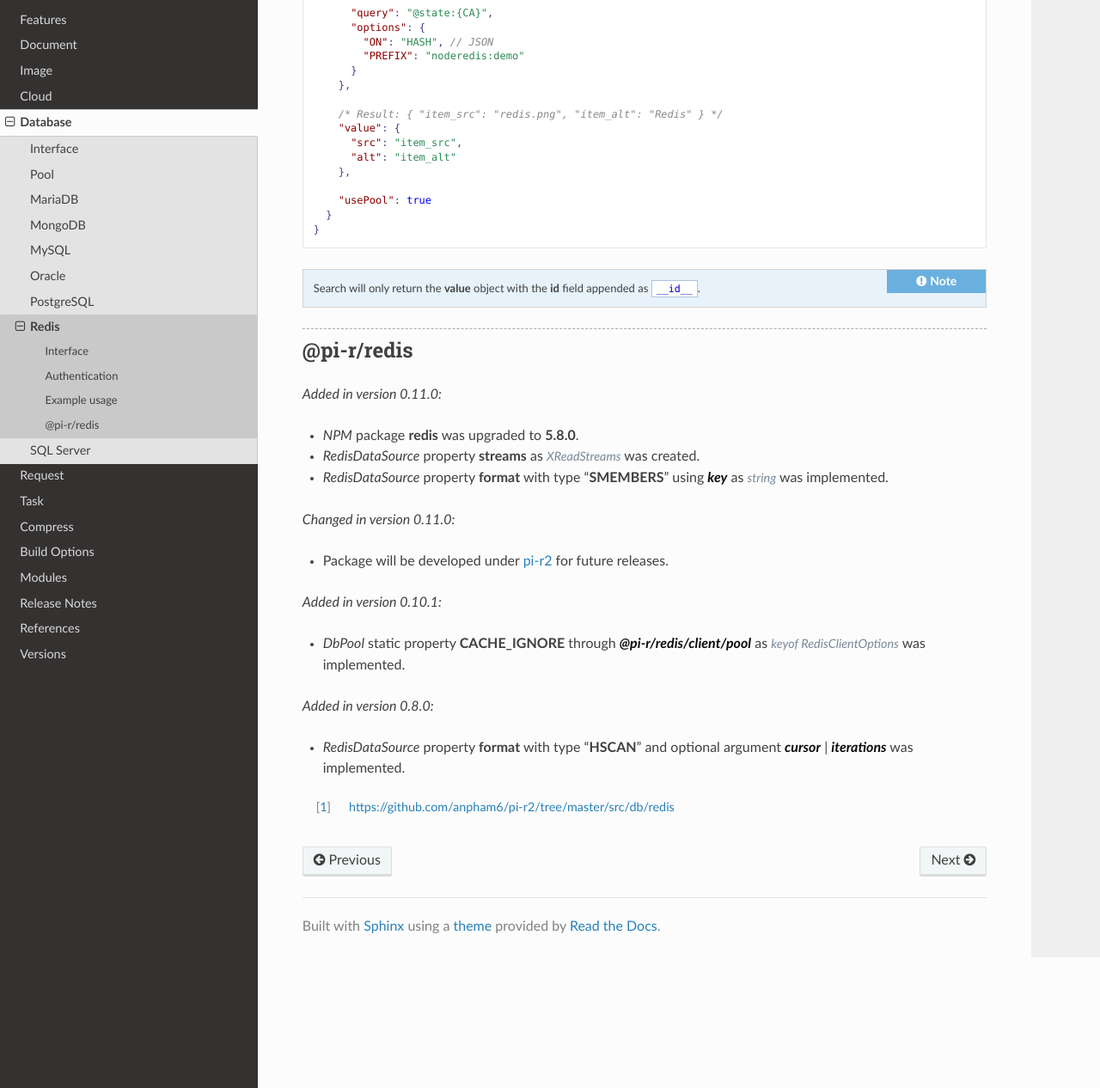
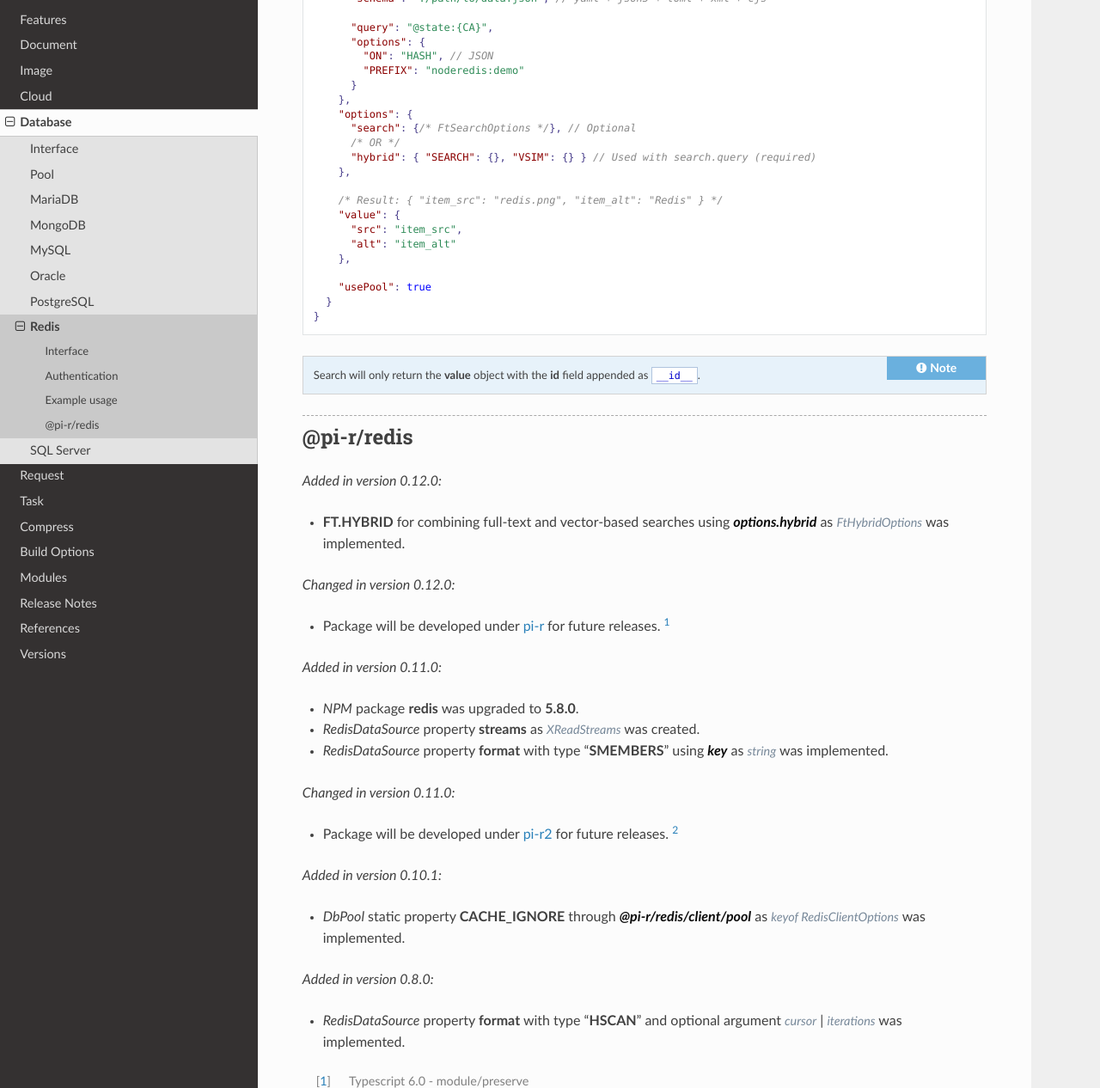
Before and after one commit to anpham6/chrome-docs, a Sphinx documentation site: the page built from source/db/redis.rst, in a window 1280 px wide and 1400 px high, scrolled down 2773 px, cut to the strip 134-1400 px from the top of the window. Shown: the whole strip at 86% size. Built offline with Sphinx 7.4.7 and the Read the Docs theme 3.1.0, drawn with Linux system fonts in a browser that asks for light colours; some of the changed text lies outside the part shown.

Commit message:
Modules: Packages were relocated from pi-r2 into main repository.

```diff
--- a/source/db/redis.rst
+++ b/source/db/redis.rst
@@ -18,6 +19,7 @@
   import type { JsonGetOptions } from "@redis/json/dist/lib/commands/GET";
   import type { CreateOptions } from "@redis/search/dist/lib/commands/CREATE";
   import type { FtAggregateOptions } from "@redis/search/dist/lib/commands/AGGREGATE";
+  import type { FtHybridOptions } from "@redis/search/dist/lib/commands/HYBRID";
   import type { FtSearchOptions } from "@redis/search/dist/lib/commands/SEARCH";
 
   interface RedisDataSource extends DbDataSource {
@@ -51,9 +53,9 @@
 
       options?: {
           client?: RedisClientOptions;
-          command?: CommandOptions; // client.commandOptions
           get?: JsonGetOptions;
           search?: FtSearchOptions;
+          hybrid?: FtHybridOptions;
           aggregate?: FtAggregateOptions;
           xread?: XReadOptions;
           scan?: ScanOptions;
@@ -167,6 +169,11 @@
           "PREFIX": "noderedis:demo"
         }
       },
+      "options": {
+        "search": {/* FtSearchOptions */}, // Optional
+        /* OR */
+        "hybrid": { "SEARCH": {}, "VSIM": {} } // Used with search.query (required)
+      },
 
       /* Result: { "item_src": "redis.png", "item_alt": "Redis" } */
       "value": {
@@ -183,6 +190,14 @@
 @pi-r/redis
 ===========
 
+.. versionadded:: 0.12.0
+
+  - **FT.HYBRID** for combining full-text and vector-based searches using :target:`options.hybrid` as :alt:`FtHybridOptions` was implemented.
+
+.. versionchanged:: 0.12.0
+
+  - Package will be developed under `pi-r <https://github.com/anpham6/pi-r/tree/master/src/db/redis>`_ for future releases. [#]_
+
 .. versionadded:: 0.11.0
 
   - *NPM* package **redis** was upgraded to **5.8.0**.
@@ -191,7 +206,7 @@
 
 .. versionchanged:: 0.11.0
 
- - Package will be developed under `pi-r2 <https://github.com/anpham6/pi-r2/tree/master/src/db/redis>`_ for future releases.
+  - Package will be developed under `pi-r2 <https://github.com/anpham6/pi-r2/tree/master/src/db/redis>`_ for future releases. [#]_
 
 .. versionadded:: 0.10.1
 
@@ -199,6 +214,7 @@
 
 .. versionadded:: 0.8.0
 
-  - *RedisDataSource* property **format** with type "**HSCAN**" and optional argument :target:`cursor` | :target:`iterations` was implemented.
+  - *RedisDataSource* property **format** with type "**HSCAN**" and optional argument :alt:`cursor` | :alt:`iterations` was implemented.
 
-.. [#] https://github.com/anpham6/pi-r2/tree/master/src/db/redis
+.. [#] Typescript 6.0 - module/preserve
+.. [#] Typescript 5.9 - commonjs/preserve
--- a/source/modules/document.rst
+++ b/source/modules/document.rst
@@ -91,7 +91,7 @@
 
 .. deprecated:: 0.14.0
 
-  - *DocumentConstructor* :alt:`function` **updateGradle** will be available only in :external+android:doc:`@pi-r/android <document/android>`.
+  - *DocumentConstructor* :alt:`function` **updateGradle** will be available only in :external+android:doc:`@pi-r/android <document/android/index>`.
 
 .. versionadded:: 0.13.7
 
```
Also changed, not shown: other parts of source/db/redis.rst (+2 -1 lines), source/compress/index.rst (+14 -0 lines), source/image/index.rst (+8 -3 lines).
